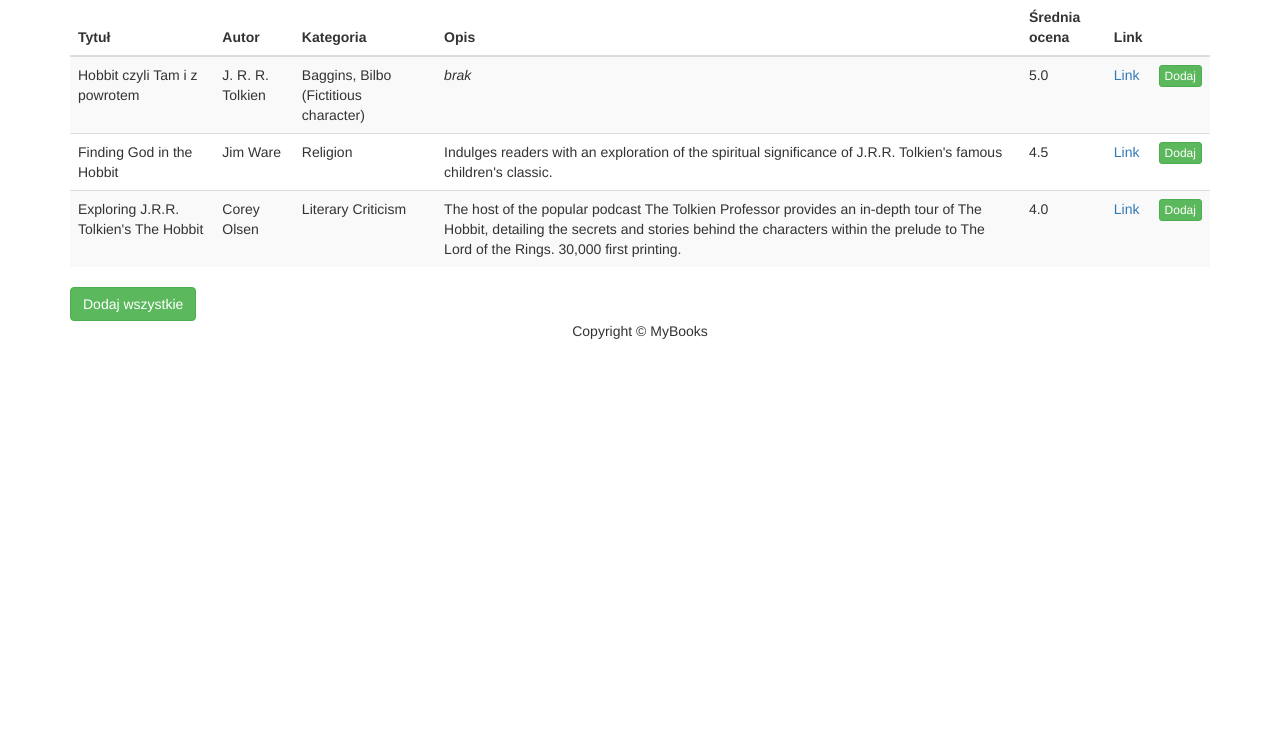
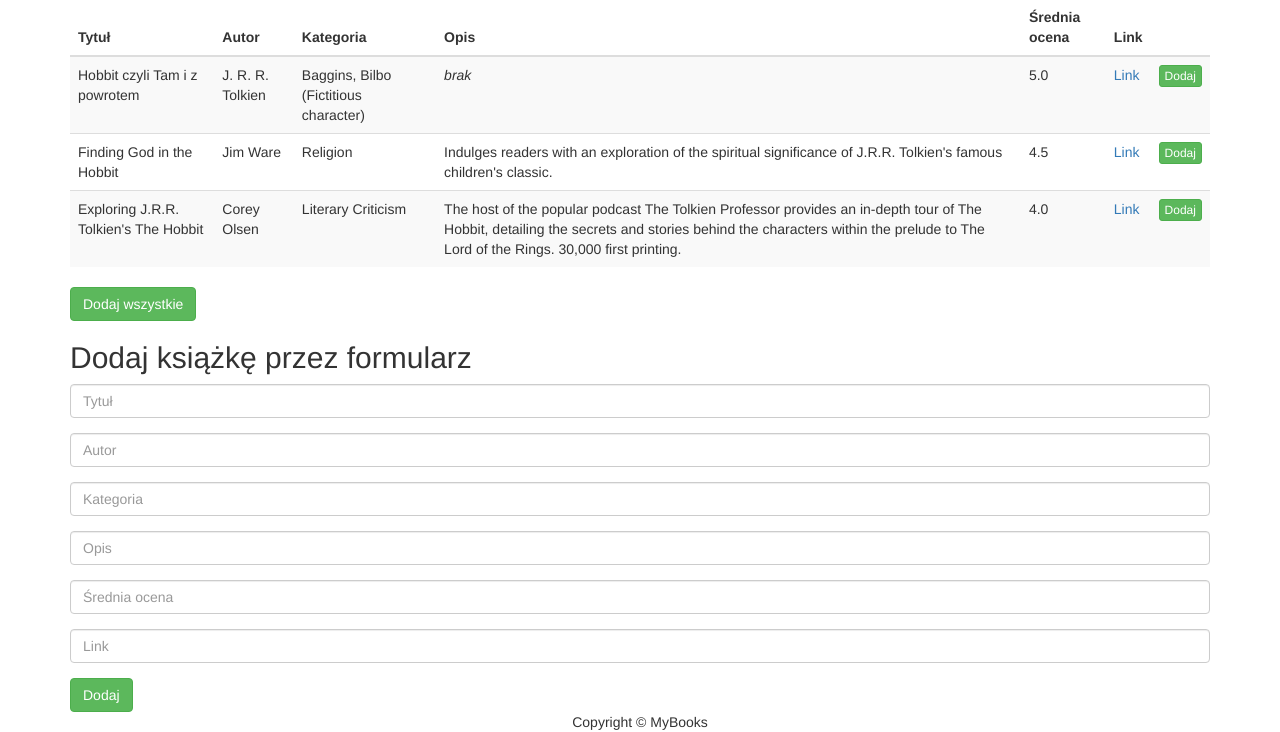
Before and after one commit to efefre/MyBook_project, a Django app: page /add in a window 1280 px wide. Shown: the part 290-1022 px from the top of the page. Before the commit the page ends 629 px from the top, so only its background shows below. Run offline with Django 3.2, Linux system fonts and the light colour scheme; some libraries are stand-ins or nearby versions.

Commit message:
Insert form for adding book

```diff
--- a/myBooks_root/templates/books/add_book.html
+++ b/myBooks_root/templates/books/add_book.html
@@ -68,7 +68,38 @@
         </tbody>
     </table>
     <button class="btn btn-success">Dodaj wszystkie</button>
+
+    <h2>Dodaj książkę przez formularz</h2>
+
+    <form>
+        <div class="form-group">
+          <label class="sr-only">Tytuł</label>
+          <input type="text" name="title" class="form-control" placeholder="Tytuł">
+        </div>
+
+        <div class="form-group">
+          <label class="sr-only">Autor</label>
+          <input type="text" name="author" class="form-control" placeholder="Autor">
+        </div>
+        <div class="form-group">
+          <label class="sr-only">Kategoria</label>
+          <input type="text" name="category" class="form-control" placeholder="Kategoria">
+        </div>
+        <div class="form-group">
+          <label class="sr-only">Opis</label>
+          <input type="text" name="description" class="form-control" placeholder="Opis">
+        </div>
+        <div class="form-group">
+          <label class="sr-only">Średnia ocena</label>
+          <input type="text" name="averageRaitnig" class="form-control" placeholder="Średnia ocena">
+        </div>
+        <div class="form-group">
+          <label class="sr-only">Link</label>
+          <input type="text" name="link" class="form-control" placeholder="Link">
+        </div>
+
+        <button class="btn btn-success" type="submit">Dodaj</button>
+        </form>
+
 </div>
-
-
 {% endblock %}
```
